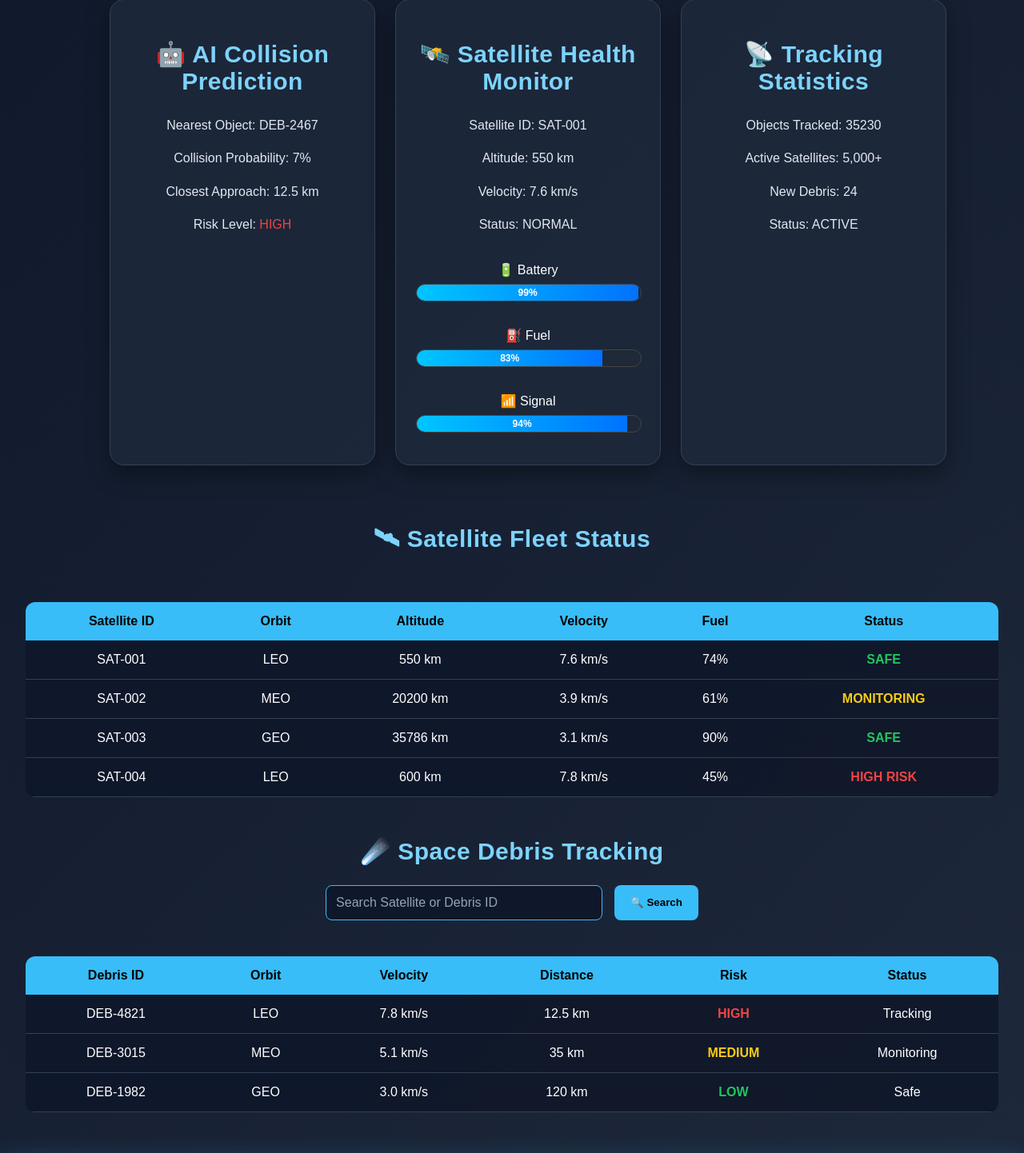
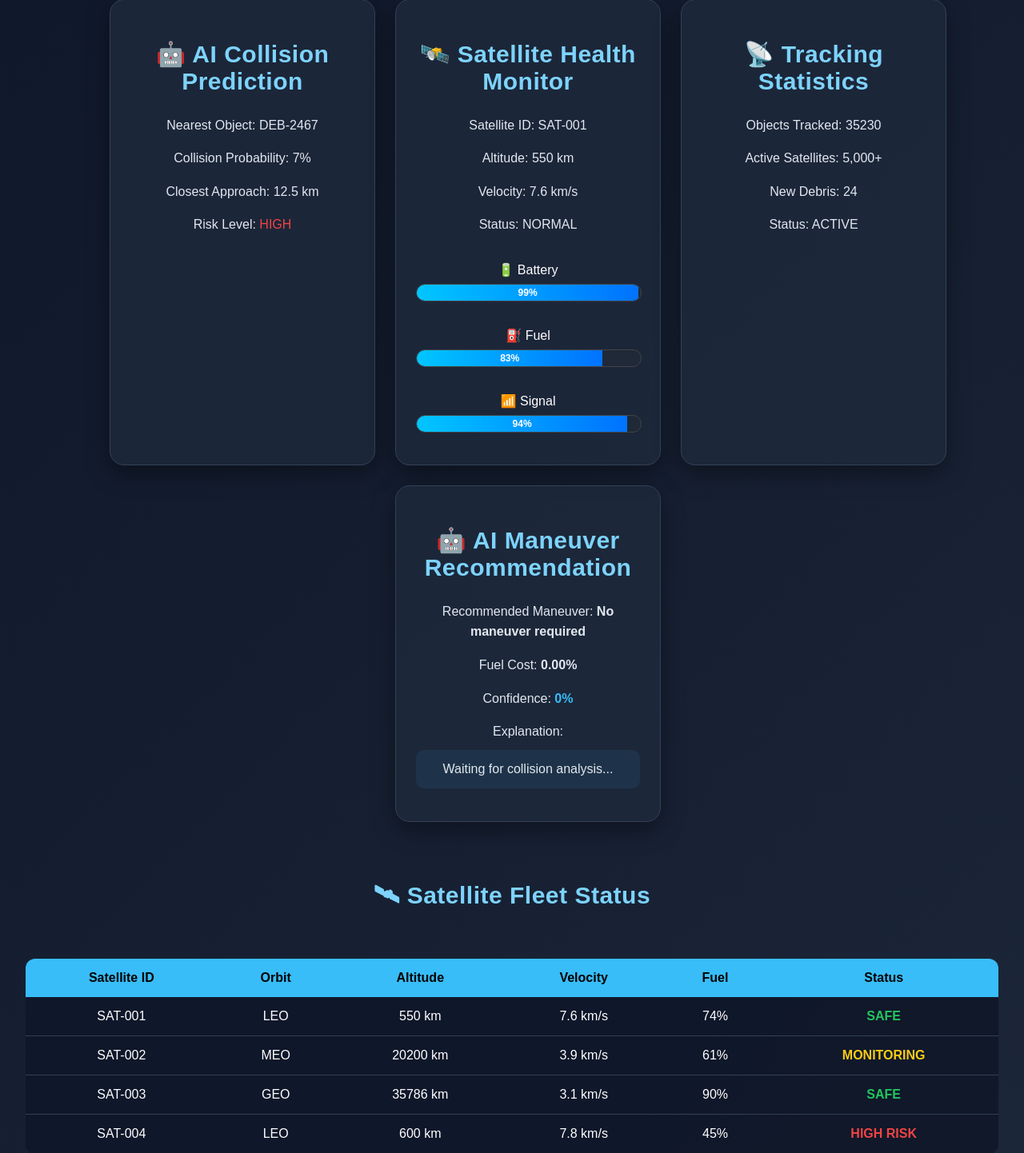
Before and after one commit to anandhithasimha074-oss/AI-SPACE-DEBRIS-SYSTEM, a Flask app: page / in a window 1280 px wide. Shown: the part 3695-5137 px from the top of the page at 80% size. Run offline with Flask 3, Linux system fonts and the light colour scheme.

Commit message:
update mission intelligence dashboard

```diff
--- a/frontend/static/js/dashboard.js
+++ b/frontend/static/js/dashboard.js
@@ -576,6 +576,54 @@ async function loadPrediction() {
             const approach = document.getElementById("closest-approach");
             if (approach)
                 approach.textContent = prediction.distance_km + " km";
+            // AI Maneuver Recommendation Card
+
+const recommendedManeuver =
+    document.getElementById("recommended-maneuver");
+
+const maneuverFuel =
+    document.getElementById("maneuver-fuel");
+
+const maneuverConfidence =
+    document.getElementById("maneuver-confidence");
+
+const maneuverExplanation =
+    document.getElementById("maneuver-explanation");
+
+if (recommendedManeuver) {
+
+    const action =
+        prediction.recommended_action || "No maneuver required";
+
+    recommendedManeuver.textContent = action;
+
+    if (action === "No Maneuver") {
+
+        recommendedManeuver.style.color = "#22c55e";
+
+    } else if (
+        action.toLowerCase().includes("monitor")
+    ) {
+
+        recommendedManeuver.style.color = "#facc15";
+
+    } else {
+
+        recommendedManeuver.style.color = "#ef4444";
+
+    }
+}
+if (maneuverFuel)
+    maneuverFuel.textContent =
+        (prediction.fuel_consumption || "0") + "%";
+
+if (maneuverConfidence)
+    maneuverConfidence.textContent =
+        (prediction.confidence || "0") + "%";
+
+if (maneuverExplanation)
+    maneuverExplanation.textContent =
+        prediction.reason || "Waiting for collision analysis...";
 
             // New Collision Prediction Card Updates
             const predictionStatus = document.getElementById("prediction-status");
@@ -595,6 +643,12 @@ async function loadPrediction() {
                 predictionConfidence.textContent = prediction.confidence + "%";
 
             console.log("Prediction Loaded:", prediction);
+            console.log("🤖 AI MANEUVER DATA:", {
+    action: prediction.recommended_action,
+    fuel: prediction.fuel_consumption,
+    confidence: prediction.confidence,
+    reason: prediction.reason
+});
 
         }
 
--- a/frontend/static/style.css
+++ b/frontend/static/style.css
@@ -1653,4 +1653,49 @@ h2 {
         transform: scale(1.2);
     }
 
-}
+
+}
+/* =============================
+   AI Maneuver Recommendation
+   ============================= */
+
+#recommended-maneuver {
+    font-weight: 700;
+}
+
+#maneuver-fuel {
+    font-weight: 600;
+}
+
+#maneuver-confidence {
+    font-weight: 700;
+    color: #38bdf8;
+}
+
+#maneuver-explanation {
+    display: block;
+    margin-top: 8px;
+    padding: 10px;
+    border-radius: 8px;
+    background: rgba(34, 197, 94, 0.08);
+    line-height: 1.5;
+}
+/* AI Maneuver Decision Panel */
+
+#maneuver-fuel,
+#maneuver-confidence {
+    font-weight: 700;
+}
+
+#maneuver-explanation {
+    display: block;
+    margin-top: 10px;
+    padding: 12px;
+    border-radius: 10px;
+    line-height: 1.5;
+    background: rgba(56, 189, 248, 0.08);
+}
+
+#recommended-maneuver {
+    font-weight: 700;
+}
--- a/frontend/templates/index.html
+++ b/frontend/templates/index.html
@@ -467,6 +467,33 @@ Velocity:
 </p>
 
 </div>
+<div class="card">
+
+    <h2>🤖 AI Maneuver Recommendation</h2>
+
+    <p>
+        Recommended Maneuver:
+        <span id="recommended-maneuver">No maneuver required</span>
+    </p>
+
+    <p>
+        Fuel Cost:
+        <span id="maneuver-fuel">0.00%</span>
+    </p>
+
+    <p>
+        Confidence:
+        <span id="maneuver-confidence">0%</span>
+    </p>
+
+    <p>
+        Explanation:
+        <span id="maneuver-explanation">
+            Waiting for collision analysis...
+        </span>
+    </p>
+</div>
+
 </div>
 </section>
 <!-- ===================== SATELLITE FLEET STATUS ===================== -->
```
